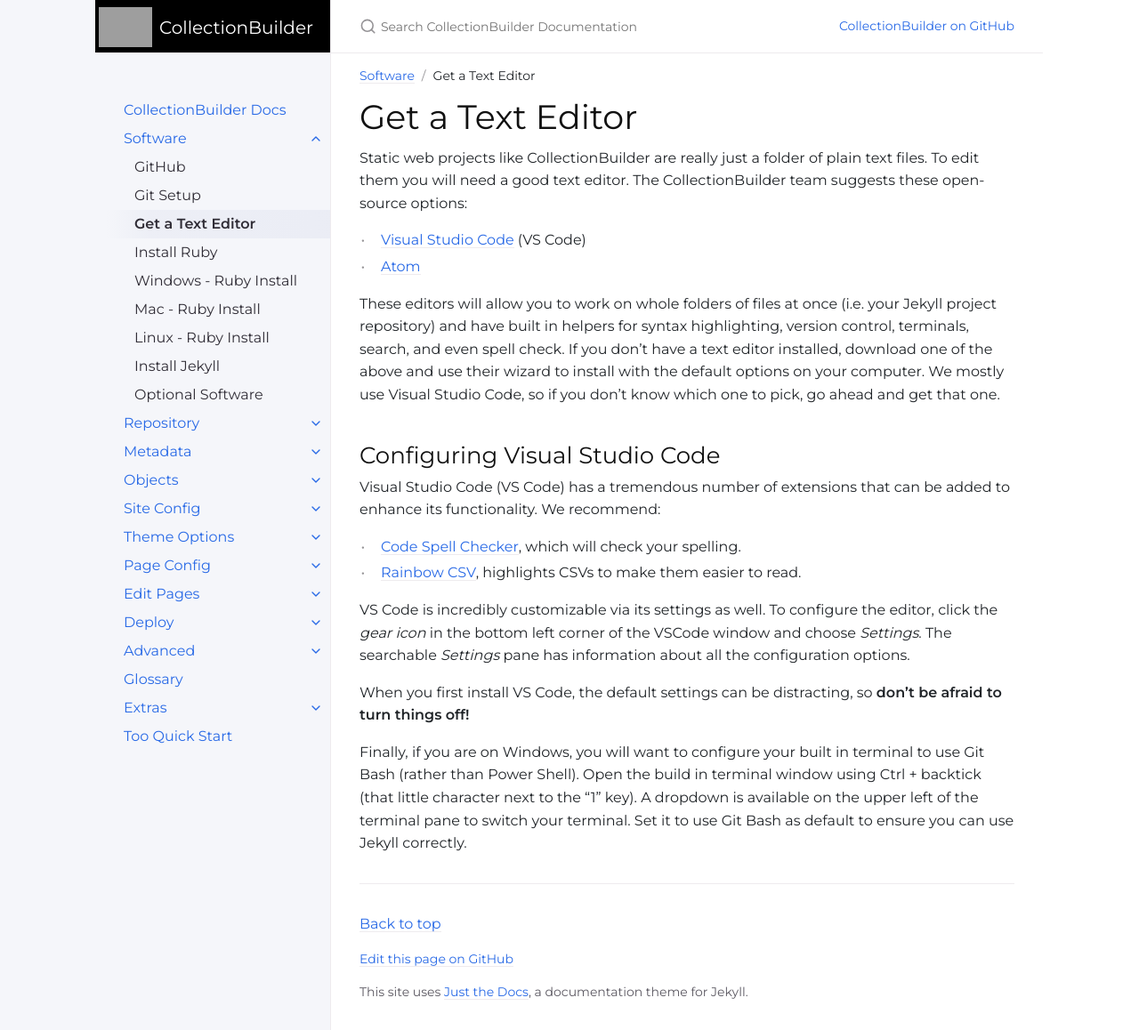
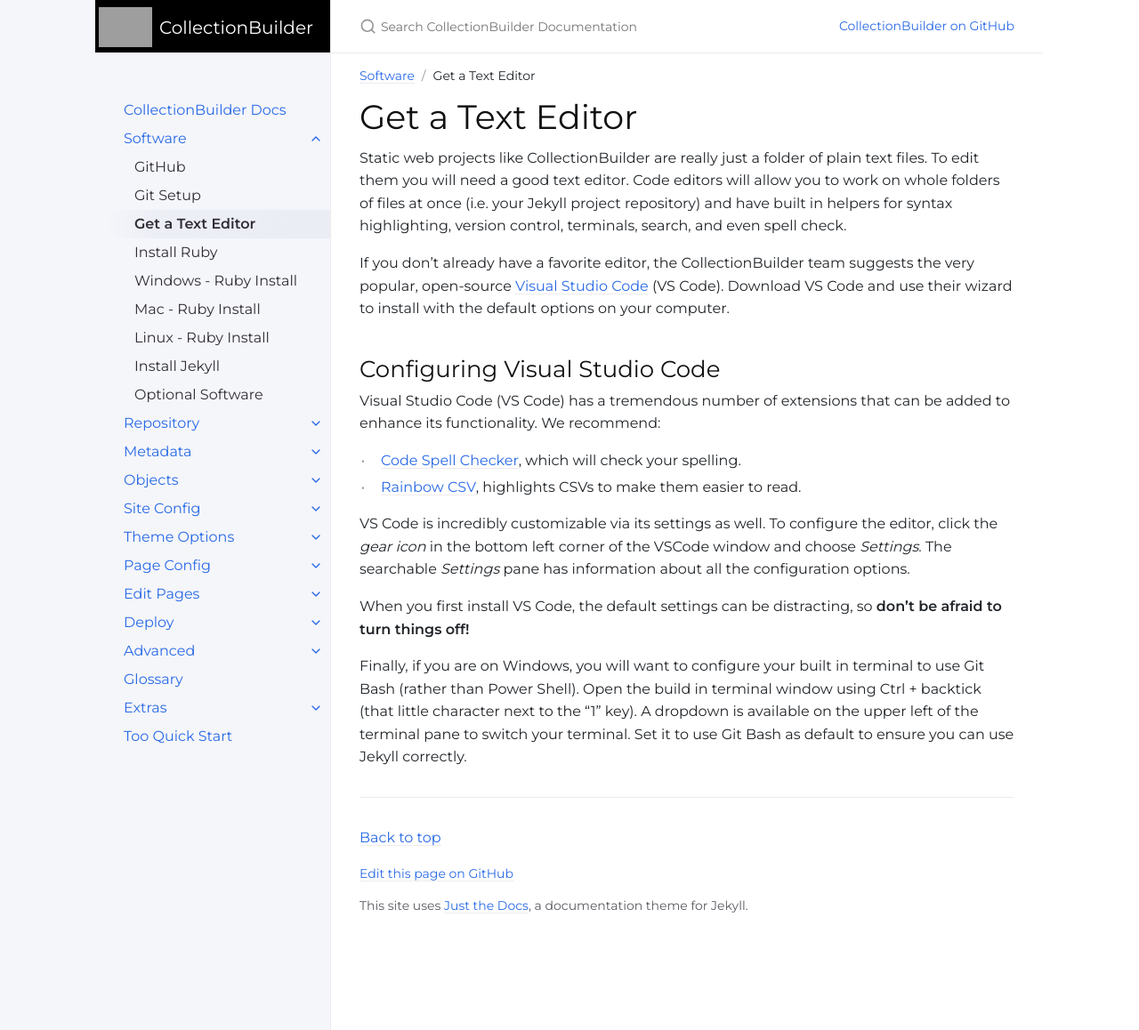
Before and after one commit to CollectionBuilder/cb-docs, a Jekyll site: the page built from docs/software/texteditor.md, in a window 1280 px wide and 1158 px high. Shown: the whole window at 89% size. Built offline with Jekyll 4.4.1, drawn with Linux system fonts in a browser that asks for light colours; comment, search, counter and statistics services are not loaded.

Commit message:
remove mention of Atom editor

```diff
--- a/docs/software/texteditor.md
+++ b/docs/software/texteditor.md
@@ -8,14 +8,10 @@ nav_order: 2
 
 Static web projects like CollectionBuilder are really just a folder of plain text files.
 To edit them you will need a good text editor.
-The CollectionBuilder team suggests these open-source options:
+Code editors will allow you to work on whole folders of files at once (i.e. your Jekyll project repository) and have built in helpers for syntax highlighting, version control, terminals, search, and even spell check.
 
-- [Visual Studio Code](https://code.visualstudio.com/){:target="_blank" rel="noopener"} (VS Code)
-- [Atom](https://atom.io/){:target="_blank" rel="noopener"}
-
-These editors will allow you to work on whole folders of files at once (i.e. your Jekyll project repository) and have built in helpers for syntax highlighting, version control, terminals, search, and even spell check.
-If you don't have a text editor installed, download one of the above and use their wizard to install with the default options on your computer.
-We mostly use Visual Studio Code, so if you don't know which one to pick, go ahead and get that one.
+If you don't already have a favorite editor, the CollectionBuilder team suggests the very popular, open-source [Visual Studio Code](https://code.visualstudio.com/){:target="_blank" rel="noopener"} (VS Code).
+Download VS Code and use their wizard to install with the default options on your computer.
 
 ## Configuring Visual Studio Code
 
```
Also changed, not shown: docs/software/git.md (+1 -1 lines).
